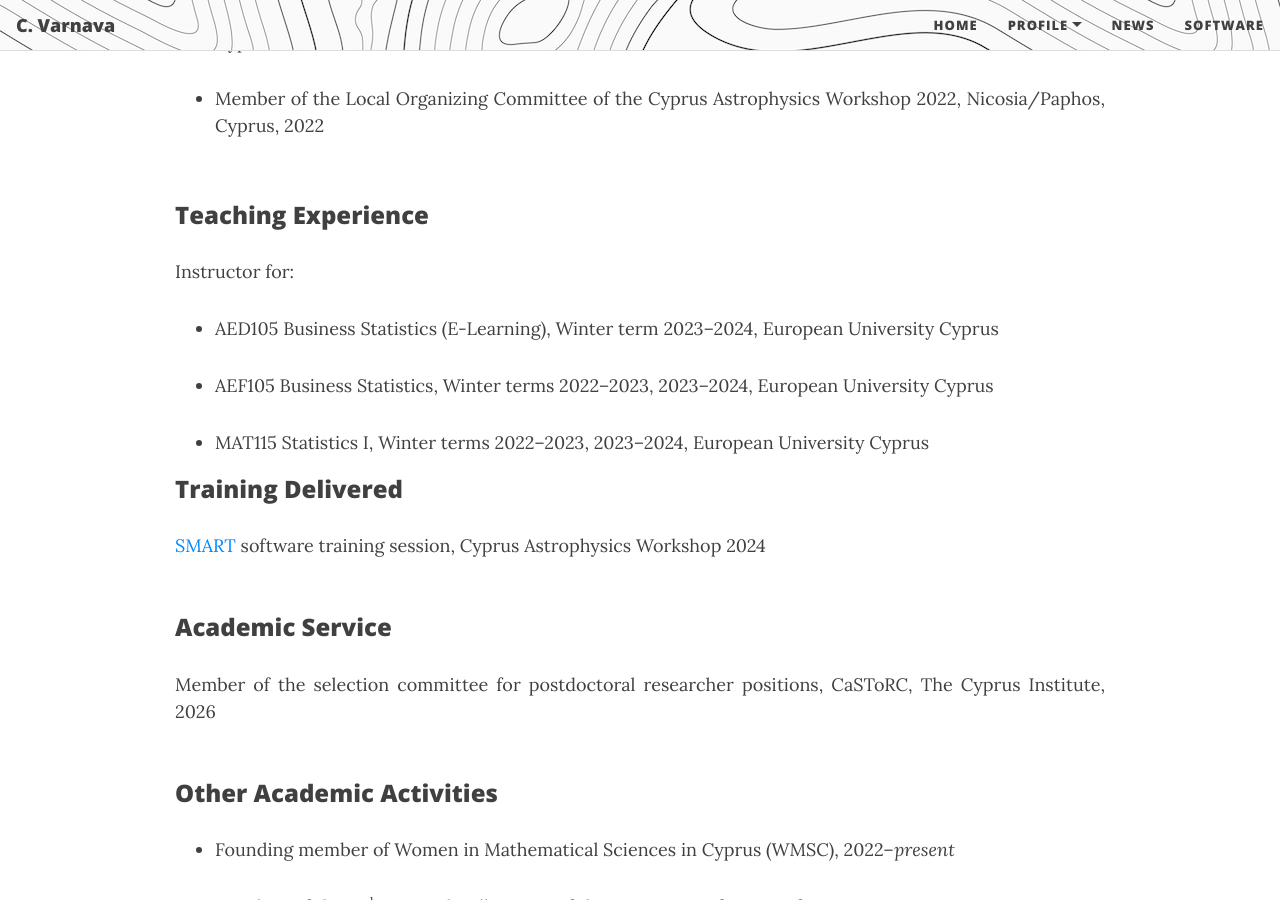
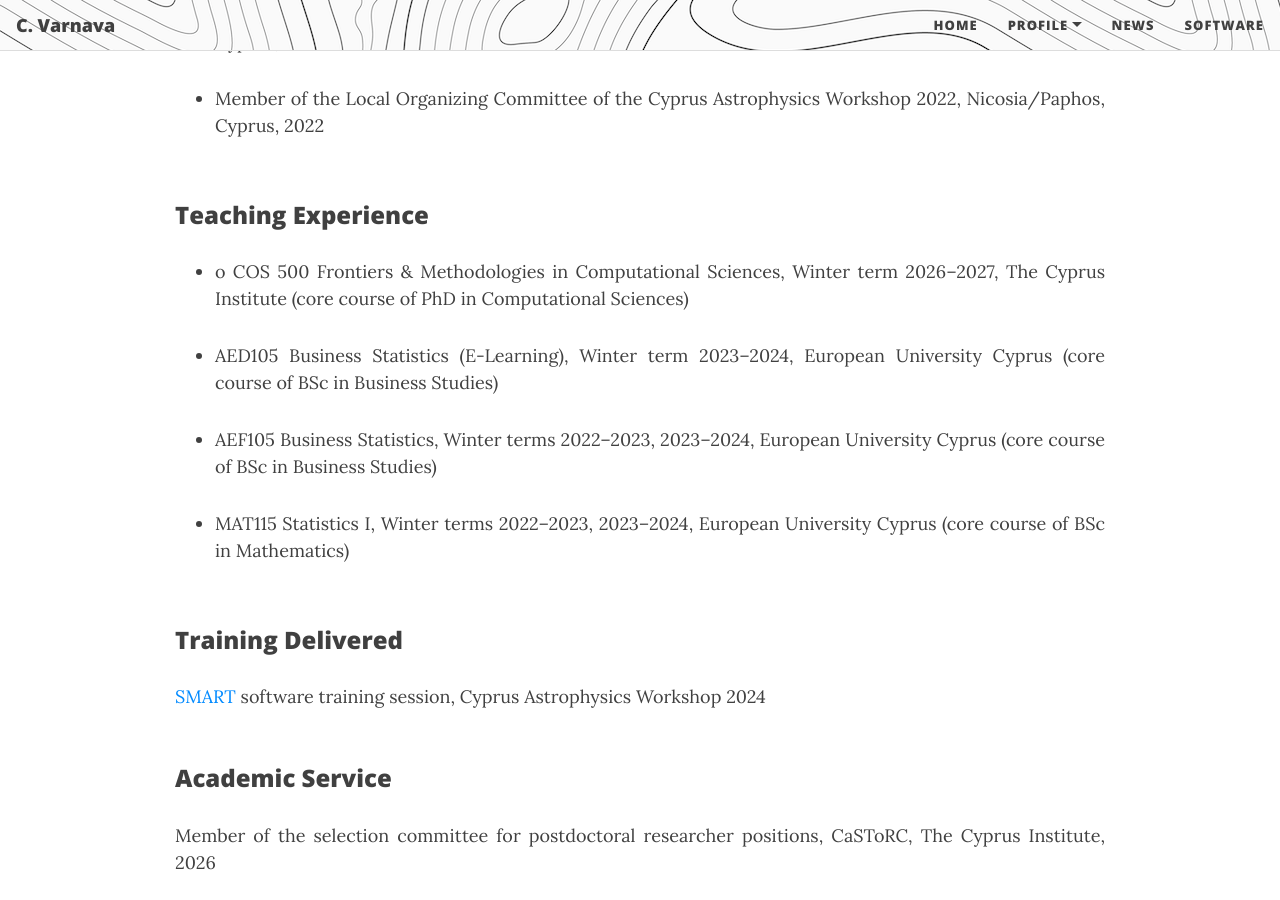
Before and after one commit to ch-var/ch-var.github.io, a Jekyll site: the page built from CV.html, in a window 1280 px wide and 900 px high, scrolled down 7873 px. Built offline with Jekyll 4.4.1, drawn with Linux system fonts in a browser that asks for light colours; formulas are drawn with MathJax 3.

Commit message:
Update CV.html

```diff
--- a/CV.html
+++ b/CV.html
@@ -206,14 +206,16 @@ mathjax: true
 </ul>
 <br>
 <p style="font-family: var(--header-font); font-weight: 800; line-height: 1.1; font-size: 1.5rem; margin-top: 1.25rem;">Teaching Experience</p>
-<p align='justify'>Instructor for:</p>
 <ul>
-<li class="responsive-margin">AED105 Business Statistics (E-Learning), Winter term 2023–2024, European University Cyprus</li>
+<li class="responsive-margin">o	COS 500 Frontiers & Methodologies in Computational Sciences, Winter term 2026–2027, The Cyprus Institute (core course of PhD in Computational Sciences)</li>
 <p></p>
-<li class="responsive-margin">AEF105 Business Statistics, Winter terms 2022–2023, 2023–2024, European University Cyprus</li>
+<li class="responsive-margin">AED105 Business Statistics (E-Learning), Winter term 2023–2024, European University Cyprus (core course of BSc in Business Studies)</li>
 <p></p>
-<li class="responsive-margin">MAT115 Statistics I, Winter terms 2022–2023, 2023–2024, European University Cyprus</li>
+<li class="responsive-margin">AEF105 Business Statistics, Winter terms 2022–2023, 2023–2024, European University Cyprus (core course of BSc in Business Studies)</li>
+<p></p>
+<li class="responsive-margin">MAT115 Statistics I, Winter terms 2022–2023, 2023–2024, European University Cyprus (core course of BSc in Mathematics)</li>
 </ul>
+<br>
 <p style="font-family: var(--header-font); font-weight: 800; line-height: 1.1; font-size: 1.5rem; margin-top: 1.25rem;">Training Delivered</p>
 <p align='justify' style="margin-bottom: 8px;"><a href="https://github.com/ch-var/SMART">SMART</a> software training session, Cyprus Astrophysics Workshop 2024</p>
 <br>
```
